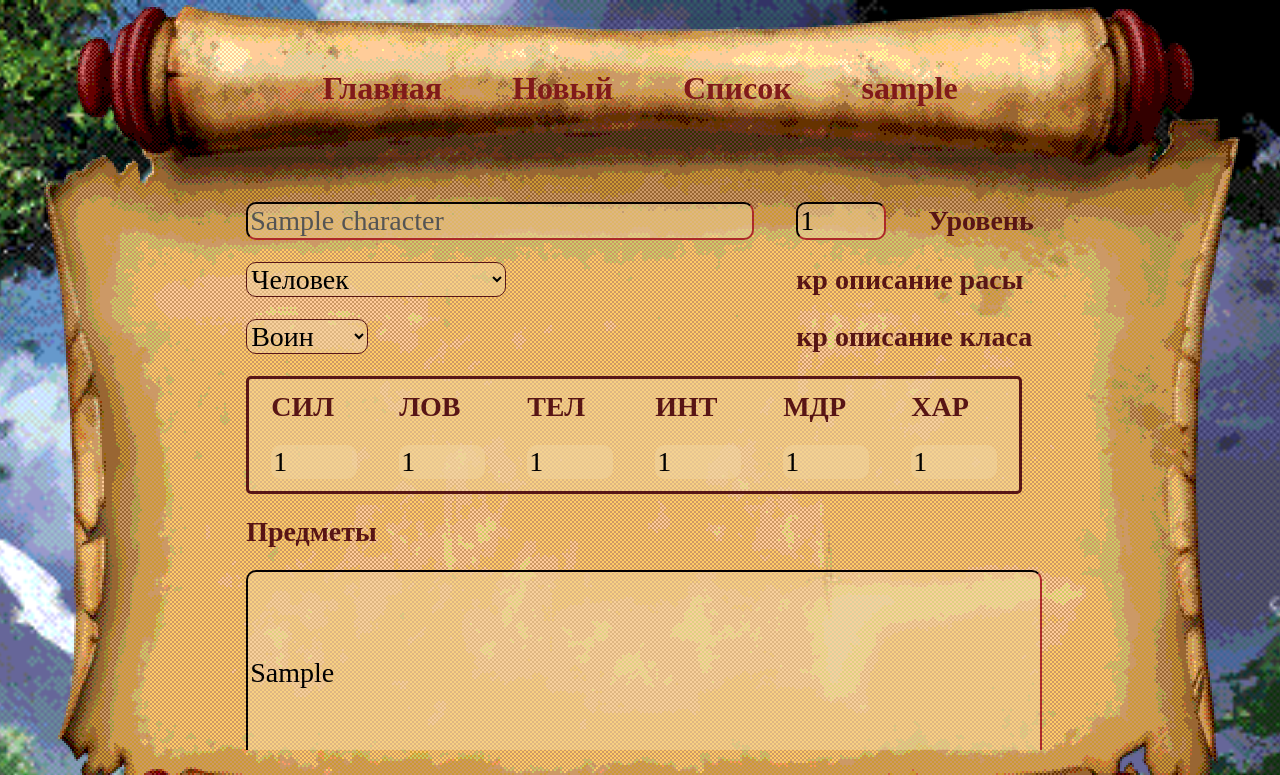
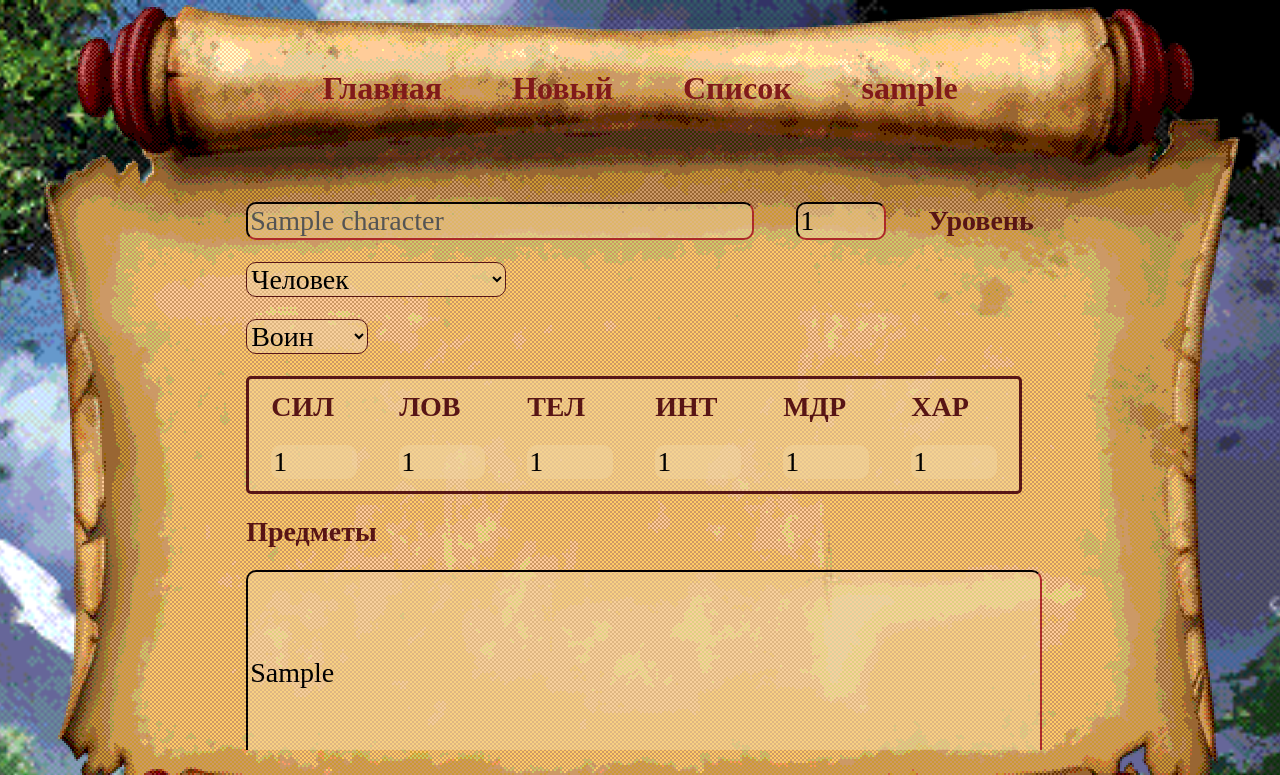
Before and after one commit to AlexDevenport/DMD-site, a Django app: page /sheet/1/ in a window 1280 px wide. Shown: the top 775 px of the page. Run offline with Django 3.2, Linux system fonts and the light colour scheme; a user stored in the database is signed in; tables that the repository leaves empty hold one stand-in row (values such as "Sample post"); grey boxes marked "Sample" are stand-in pictures; some web fonts are replaced.

Commit message:
Small fixes

```diff
--- a/django_root/pages/static/pages/css/style.css
+++ b/django_root/pages/static/pages/css/style.css
@@ -205,6 +205,7 @@ option {
     border-color: #58151579;
     align-content: center;
     display: grid;
+    justify-content: center;
 }
 
 .char-list-preview-pic {
--- a/django_root/pages/templates/pages/sheet.html
+++ b/django_root/pages/templates/pages/sheet.html
@@ -30,7 +30,7 @@
                         <option value="Дварф" {% if character.race == "Дварф" %}selected{% endif %}>Дварф</option>
                     </select>
                 </td>
-                <td colspan="2">кр описание расы</td>
+                <td colspan="2"></td>
             </tr>
 
             <!-- Класс -->
@@ -42,7 +42,7 @@
                         <option value="Бард" {% if character.character_class == "Бард" %}selected{% endif %}>Бард</option>
                     </select>
                 </td>
-                <td colspan="2">кр описание класа</td>
+                <td colspan="2"></td>
             </tr>
 
             <!-- Характеристики -->
```
Also changed, not shown: django_root/pages/static/pages/images/39177a0ce14a427283e0b2d874ecc80f.jpg (added), django_root/pages/static/pages/images/f9648757f1c9470599ff6234d72cf4e9.png (added).
